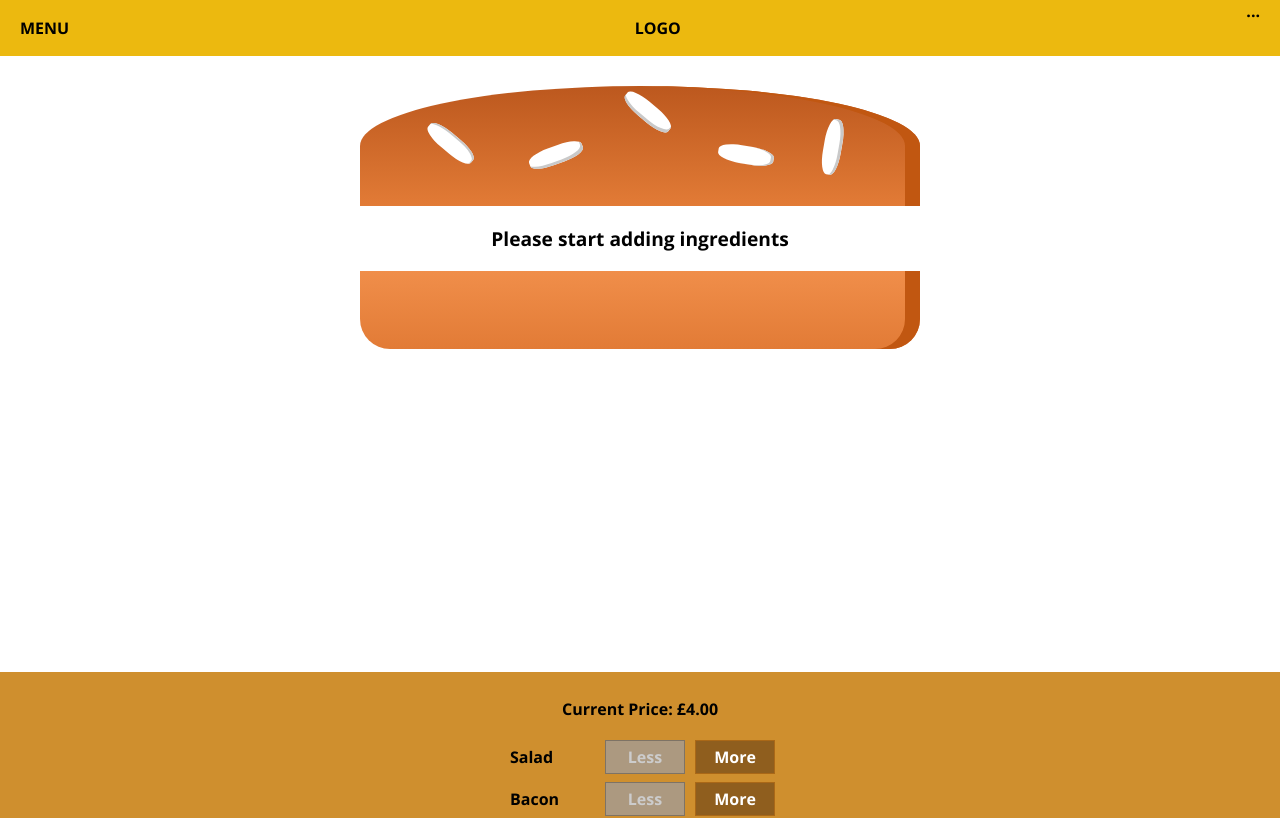
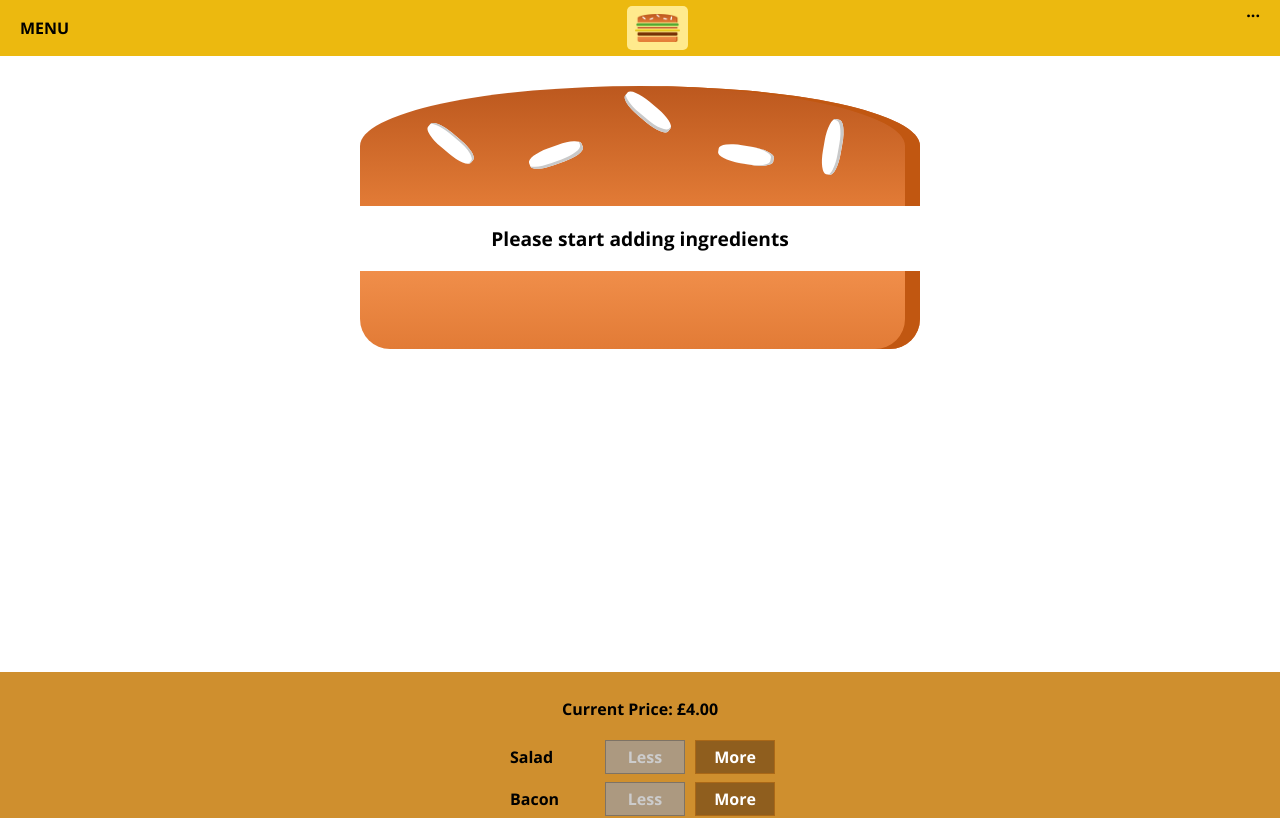
Before and after one commit to DarrylJF/react-burger-builder, a React (Create React App) app: page / in a window 1280 px wide. Shown: the top 818 px of the page. Built offline with nearby package versions, Linux system fonts and the light colour scheme.

Commit message:
logo component created and added to toolbar

```diff
--- /dev/null
+++ b/src/components/Logo/Logo.js
@@ -0,0 +1,11 @@
+import React from 'react';
+import burgerLogo from '../../assets/images/burger-logo.png';
+import classes from './Logo.module.scss';
+
+const logo = () => (
+  <div className={classes.Logo}>
+    <img src={burgerLogo} alt="MyBurger" />
+  </div>
+);
+
+export default logo;
--- /dev/null
+++ b/src/components/Logo/Logo.module.scss
@@ -0,0 +1,10 @@
+.Logo {
+  background-color: rgb(255, 234, 141);
+  padding: 8px;
+  height: 80%;
+  box-sizing: border-box;
+  border-radius: 5px;
+  img {
+    height:100%;
+  }
+}
--- a/src/components/Navigation/Toolbar/Toolbar.js
+++ b/src/components/Navigation/Toolbar/Toolbar.js
@@ -1,11 +1,11 @@
 import React from 'react';
 import classes from './Toolbar.module.scss';
-
+import Logo from '../../Logo/Logo';
 
 const toolbar = (props) => (
   <header className={classes.Toolbar}>
     <div>MENU</div>
-    <div>LOGO</div>
+    <Logo/>
     <nav>
       ...
     </nav>
```
Also changed, not shown: src/assets/images/burger-logo.png (added).
